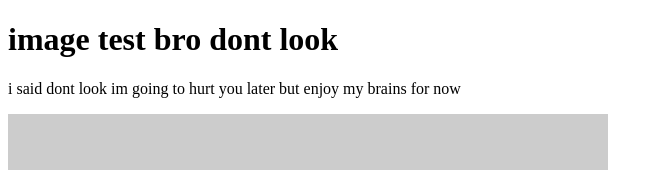
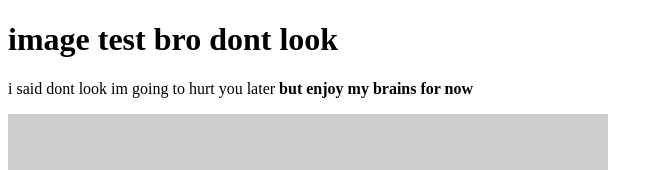
Before and after one commit to monkeyDluzi/html-css-studying-santi-dont-look-picture-testing, a plain HTML site: page index.html in a window 1280 px wide. Shown: the top 170 px of the page, without its empty margins (0-663 px from the left). Drawn offline with Linux system fonts and the light colour scheme; placeholder pictures from the web are drawn by us.

Commit message:
Update index.html

```diff
--- a/index.html
+++ b/index.html
@@ -4,7 +4,7 @@
 </head>
 <body>
     <h1>image test bro dont look</h1>
-    <p>i said dont look im going to hurt you later <b></b>but enjoy my brains for now</b></b></p>
+    <p>i said dont look im going to hurt you later <b>but enjoy my brains for now</b></p>
     <img src="https://placehold.co/600x400/transparent/F00">
 </body>
 </html>
```
